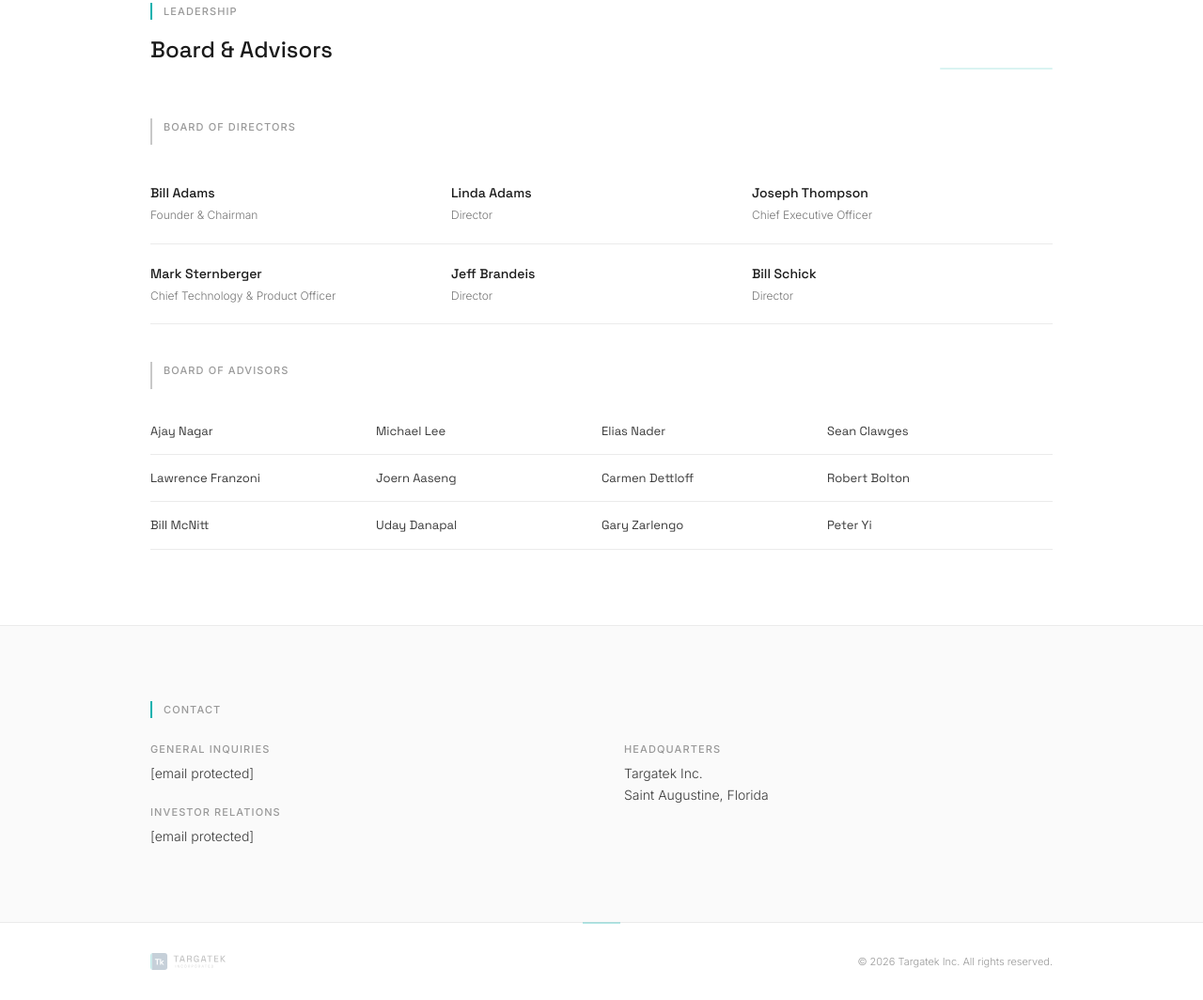
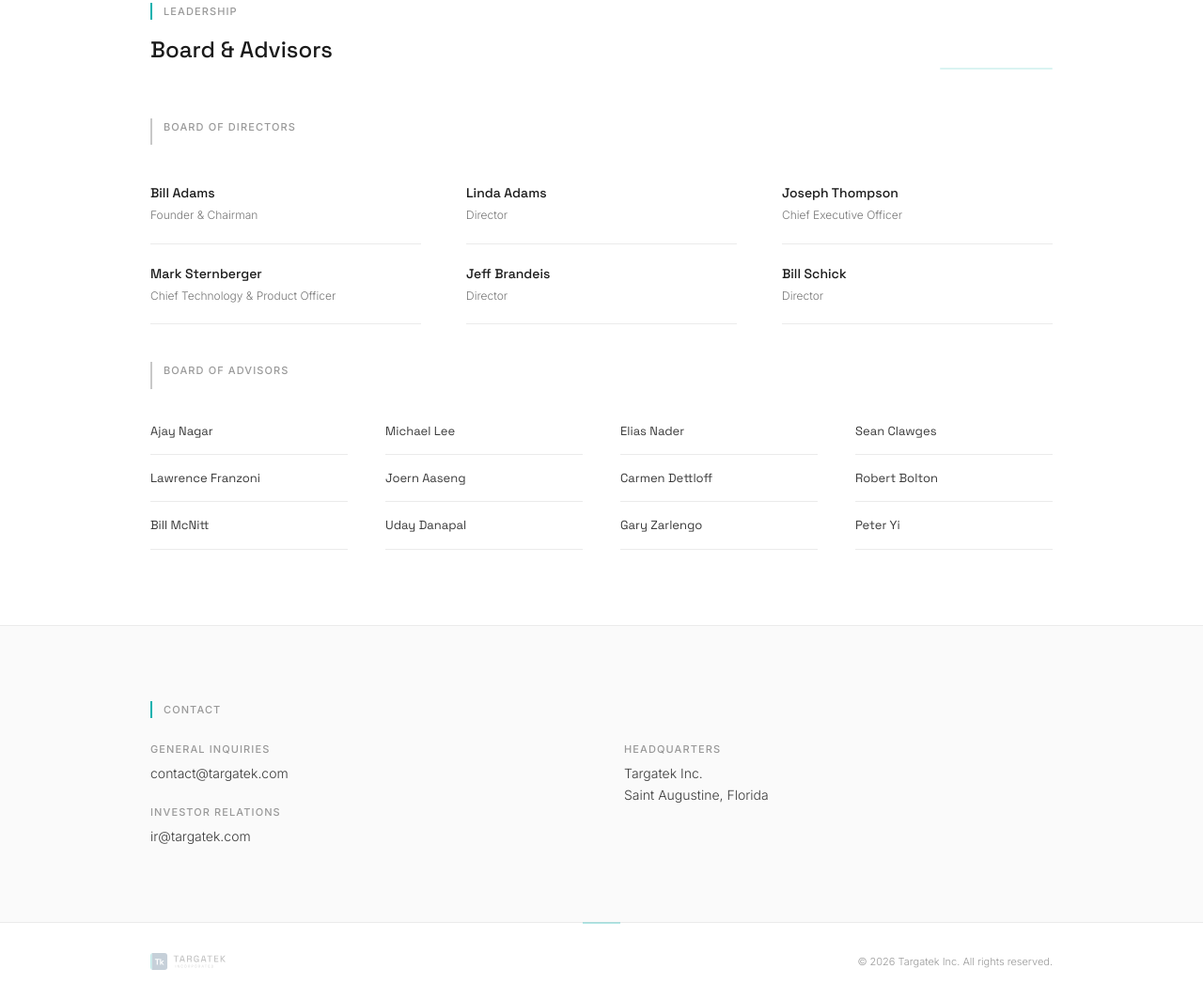
Before and after one commit to Textak-AI/targatek-site, a website: page public/index.html in a window 1280 px wide. Shown: the part 1241-2305 px from the top of the page at 94% size. Drawn offline with Linux system fonts and the light colour scheme.

Commit message:
spread leadership grid columns

```diff
--- a/public/index.html
+++ b/public/index.html
@@ -222,7 +222,7 @@
   .leadership-grid {
     display: grid;
     grid-template-columns: repeat(3, 1fr);
-    gap: 0;
+    gap: 0 48px;
   }
   .leader-card {
     padding: 20px 0;
@@ -244,7 +244,7 @@
   .advisor-grid {
     display: grid;
     grid-template-columns: repeat(4, 1fr);
-    gap: 0;
+    gap: 0 40px;
   }
   .advisor-card {
     padding: 14px 0;
@@ -494,11 +494,11 @@
       <div>
         <div class="contact-item">
           <div class="contact-item-label">General Inquiries</div>
-          <div class="contact-item-value"><a href="/cdn-cgi/l/email-protection#7e1d11100a1f1d0a3e0a1f0c191f0a1b15501d1113"><span class="__cf_email__" data-cfemail="accfc3c2d8cdcfd8ecd8cddecbcdd8c9c782cfc3c1">[email&#160;protected]</span></a></div>
+          <div class="contact-item-value"><a href="mailto:contact@targatek.com">contact@targatek.com</a></div>
         </div>
         <div class="contact-item">
           <div class="contact-item-label">Investor Relations</div>
-          <div class="contact-item-value"><a href="/cdn-cgi/l/email-protection#e58c97a5918497828491808ecb868a88"><span class="__cf_email__" data-cfemail="573e2517233625303623323c7934383a">[email&#160;protected]</span></a></div>
+          <div class="contact-item-value"><a href="mailto:ir@targatek.com">ir@targatek.com</a></div>
         </div>
       </div>
       <div>
```
